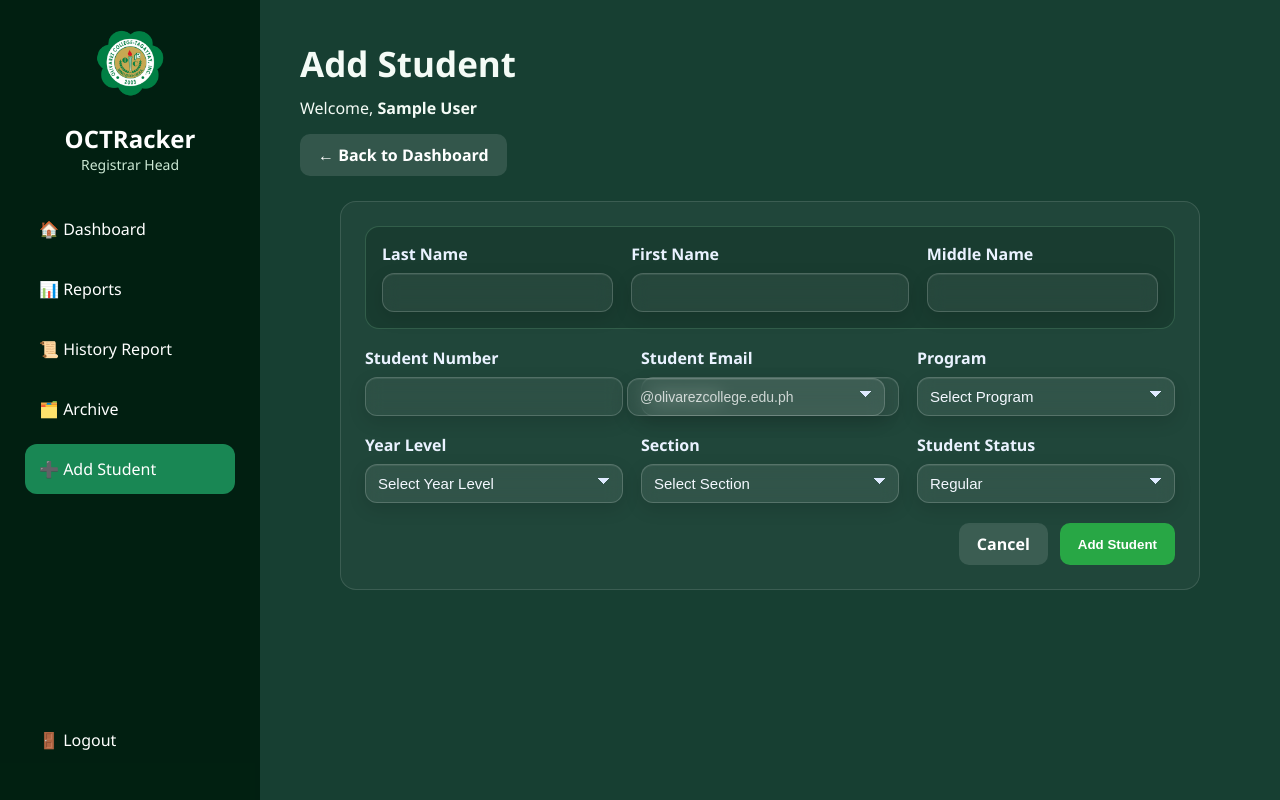
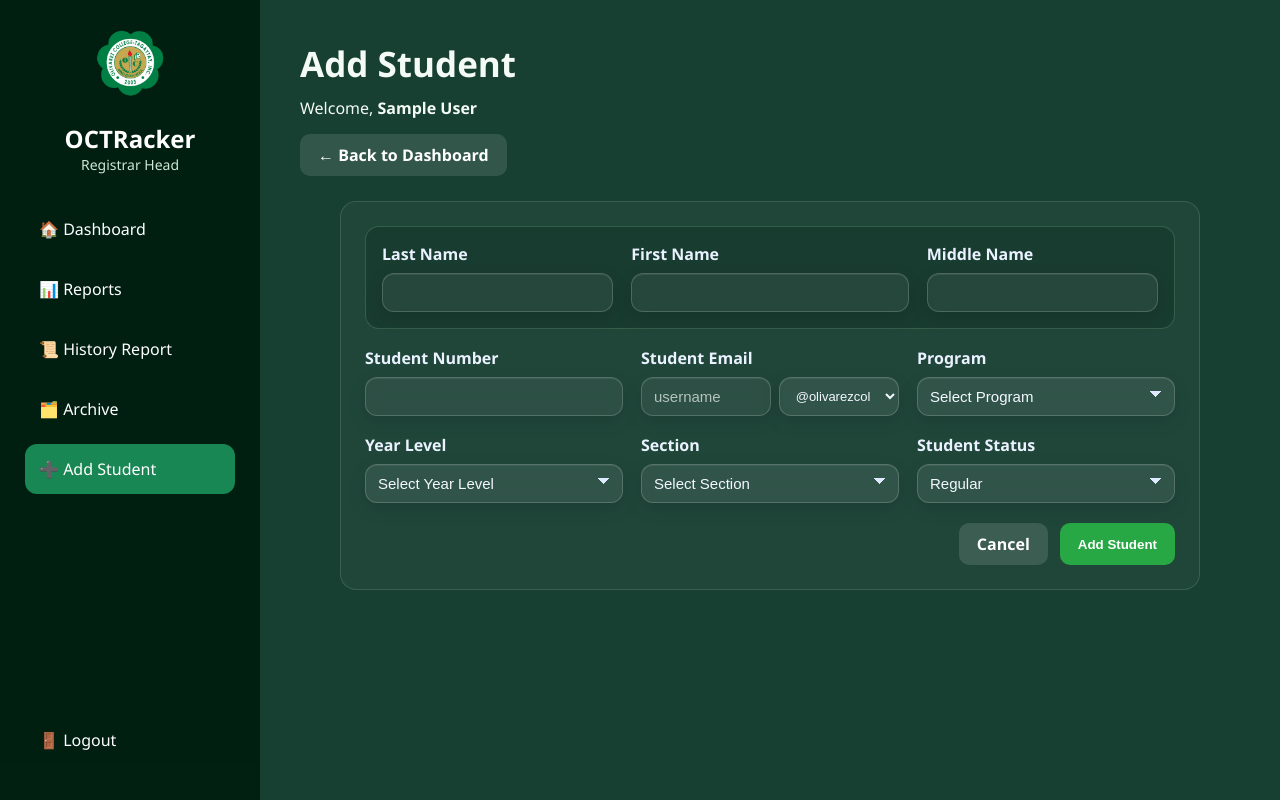
Before and after one commit to francisespiritu-star/octracker, a PHP site: page /admin/registrar/add_student.php in a window 1280 px wide. Run offline with PHP 8.4, Linux system fonts and the light colour scheme; the visitor is signed in with stand-in values (Sample User, id 1).

Commit message:
Fix Add Student email domain dropdown layout
Co-authored-by: Cursor <cursoragent@cursor.com>

```diff
--- a/admin/registrar/add_student.php
+++ b/admin/registrar/add_student.php
@@ -261,23 +261,38 @@ if ($_SERVER['REQUEST_METHOD'] === 'POST' && isset($_POST['save_student'])) {
         }
 
         .email-input-wrapper {
-            position: relative;
+            display: flex;
+            align-items: stretch;
+            gap: 8px;
+            width: 100%;
         }
 
         .email-input-wrapper input {
-            width: 100%;
-            padding-right: 220px;
+            flex: 1 1 auto;
+            min-width: 0;
+            width: auto;
+            padding-right: 12px;
         }
 
-        .email-input-wrapper .email-suffix {
-            position: absolute;
-            right: 14px;
-            top: 50%;
-            transform: translateY(-50%);
-            color: rgba(255,255,255,.75);
-            font-size: 14px;
-            pointer-events: none;
-            white-space: nowrap;
+        .email-input-wrapper .email-domain {
+            flex: 0 1 auto;
+            width: auto;
+            max-width: 58%;
+            min-width: 0;
+            padding: 10px 12px;
+            border-radius: 12px;
+            border: 1px solid rgba(255,255,255,.18);
+            background: rgba(255,255,255,.08);
+            color: #f4f8ff;
+            font-size: 13px;
+            outline: none;
+            cursor: pointer;
+            appearance: auto;
+        }
+
+        .email-input-wrapper .email-domain option {
+            color: #0f172a;
+            background: #fff;
         }
 
         .field input[type="text"],
@@ -294,6 +309,14 @@ if ($_SERVER['REQUEST_METHOD'] === 'POST' && isset($_POST['save_student'])) {
         @media (max-width: 700px) {
             .name-fields {
                 grid-template-columns: 1fr;
+            }
+
+            .email-input-wrapper {
+                flex-direction: column;
+            }
+
+            .email-input-wrapper .email-domain {
+                max-width: 100%;
             }
         }
 
@@ -444,7 +467,7 @@ if ($_SERVER['REQUEST_METHOD'] === 'POST' && isset($_POST['save_student'])) {
                     ?>
                     <div class="email-input-wrapper">
                         <input type="text" id="email_local" name="email_local" value="<?php echo htmlspecialchars($emailLocalValue); ?>" placeholder="username" autocomplete="off" required>
-                        <select id="email_domain" name="email_domain" class="email-suffix" style="max-width:280px;">
+                        <select id="email_domain" name="email_domain" class="email-domain" aria-label="Email domain">
                             <option value="olivarezcollege.edu.ph" <?php echo $emailDomainValue === 'olivarezcollege.edu.ph' ? 'selected' : ''; ?>>@olivarezcollege.edu.ph</option>
                             <option value="olivarezcollegetagaytay.edu.ph" <?php echo $emailDomainValue === 'olivarezcollegetagaytay.edu.ph' ? 'selected' : ''; ?>>@olivarezcollegetagaytay.edu.ph</option>
                         </select>
```
